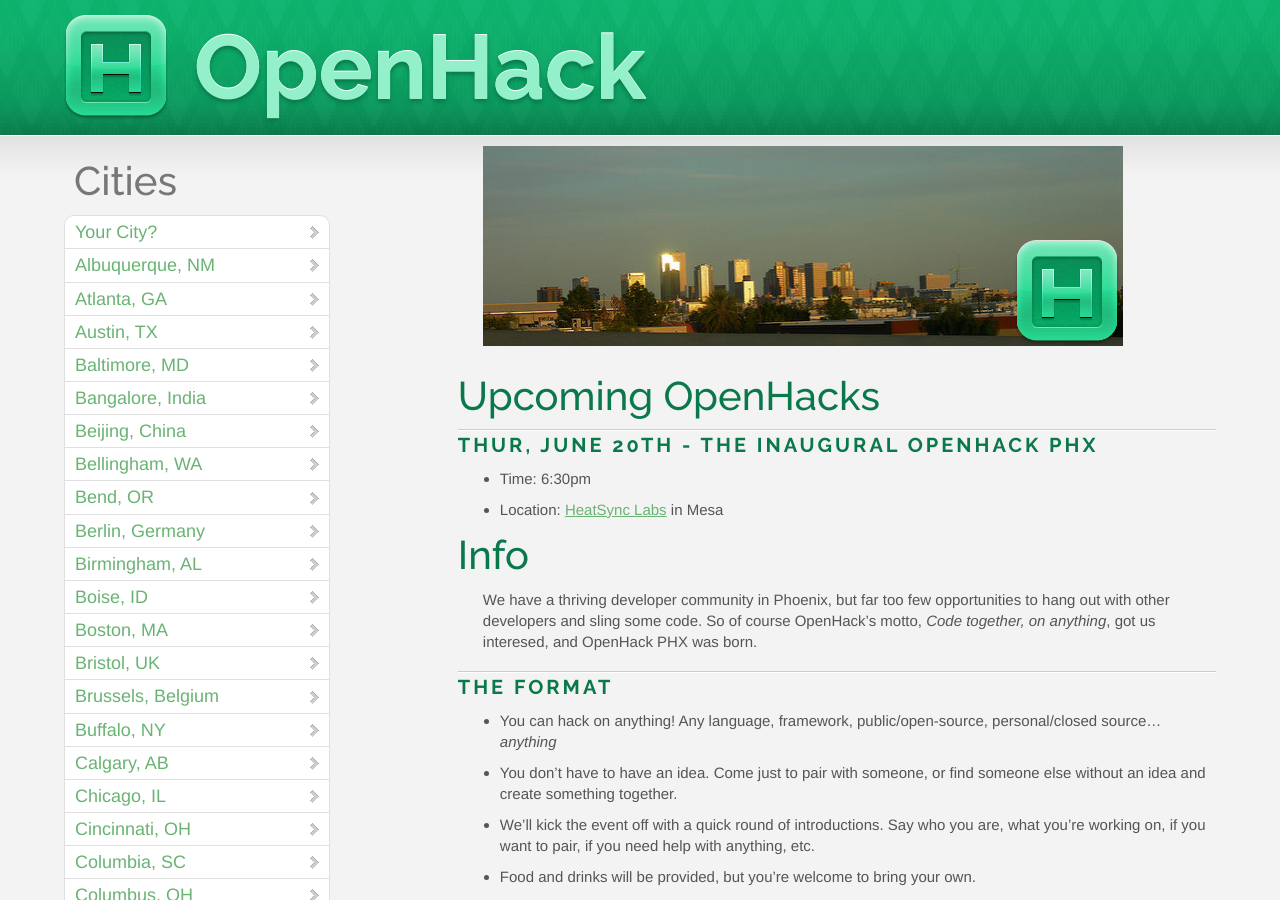
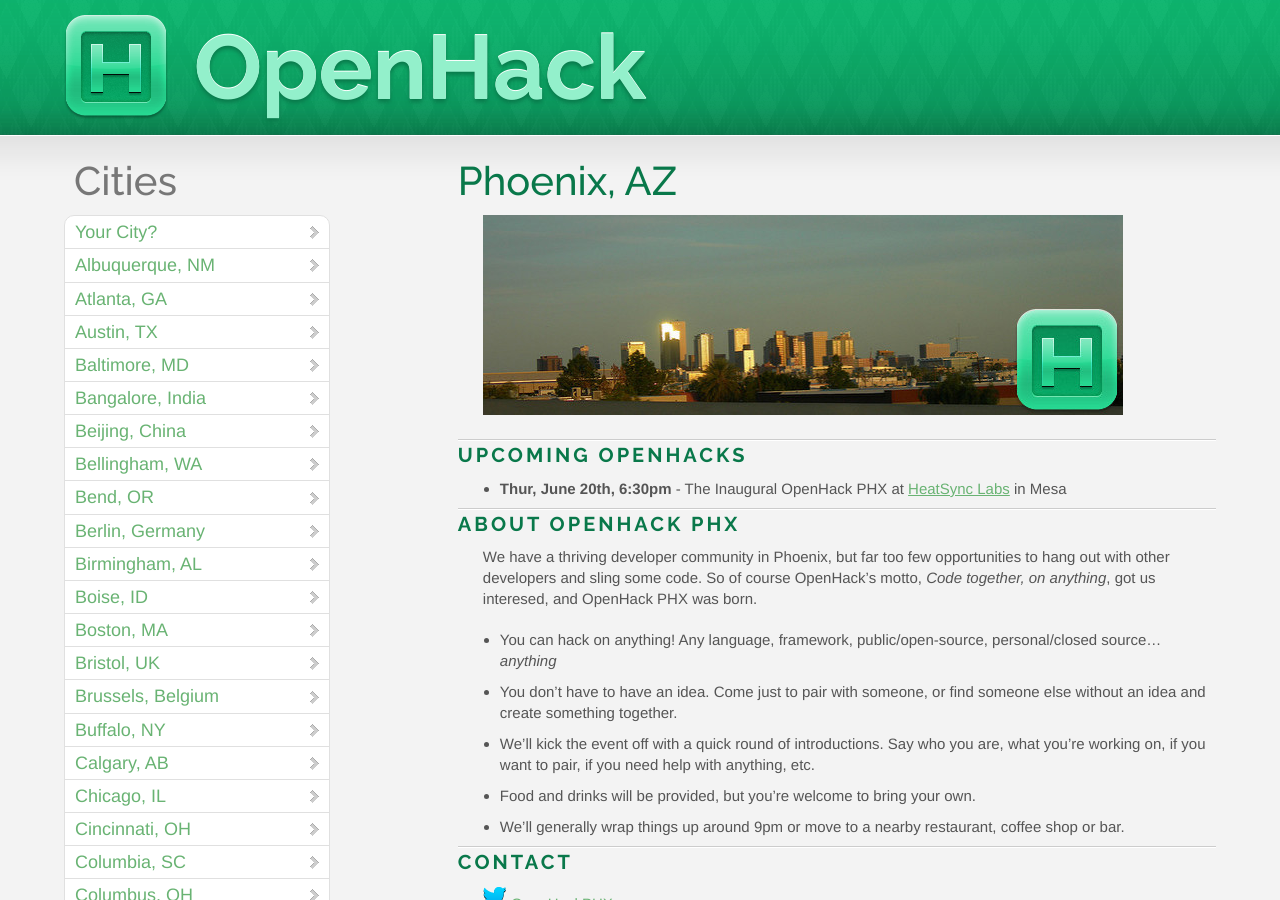
Before and after one commit to OpenHack/openhack.github.com, a Jekyll site: the page built from phoenix/index.markdown, in a window 1280 px wide and 900 px high. Built offline with Jekyll 4.4.1, drawn with Linux system fonts in a browser that asks for light colours; nearby versions of some CDN libraries; Markdown is read by kramdown in place of the engine named in the settings; comment, search, counter and statistics services are not loaded.

Commit message:
change formatting

```diff
--- a/phoenix/index.markdown
+++ b/phoenix/index.markdown
@@ -3,20 +3,17 @@ layout: default
 title: OpenHack - Phoenix, AZ
 ---
 
+## Phoenix, AZ
+
 ![Phoenix](/phoenix/header.jpg)
 
-## Upcoming OpenHacks
+### Upcoming OpenHacks
 
-### Thur, June 20th - The Inaugural OpenHack PHX
+- **Thur, June 20th, 6:30pm** - The Inaugural OpenHack PHX at [HeatSync Labs](http://goo.gl/niN2A) in Mesa
 
-- Time: 6:30pm
-- Location: [HeatSync Labs](http://goo.gl/niN2A) in Mesa
-
-## Info
+### About OpenHack PHX
 
 We have a thriving developer community in Phoenix, but far too few opportunities to hang out with other developers and sling some code. So of course OpenHack's motto, *Code together, on anything*, got us interesed, and OpenHack PHX was born.
-
-### The Format
 
 - You can hack on anything! Any language, framework, public/open-source, personal/closed source... *anything*
 - You don’t have to have an idea. Come just to pair with someone, or find someone else without an idea and create something together.
@@ -24,11 +21,11 @@ We have a thriving developer community in Phoenix, but far too few opportunities
 - Food and drinks will be provided, but you're welcome to bring your own.
 - We'll generally wrap things up around 9pm or move to a nearby restaurant, coffee shop or bar.
 
-## Contact
+### Contact
 
 ![Twitter](/phoenix/twitter.png) [OpenHackPHX](https://twitter.com/OpenHackPHX)
 
-## Sponsors
+### Sponsors
 
 Interested in getting involved and helping out the community? We're always looking for sponsors to cover the food and drinks, or even just to provide space to use.
 
```
